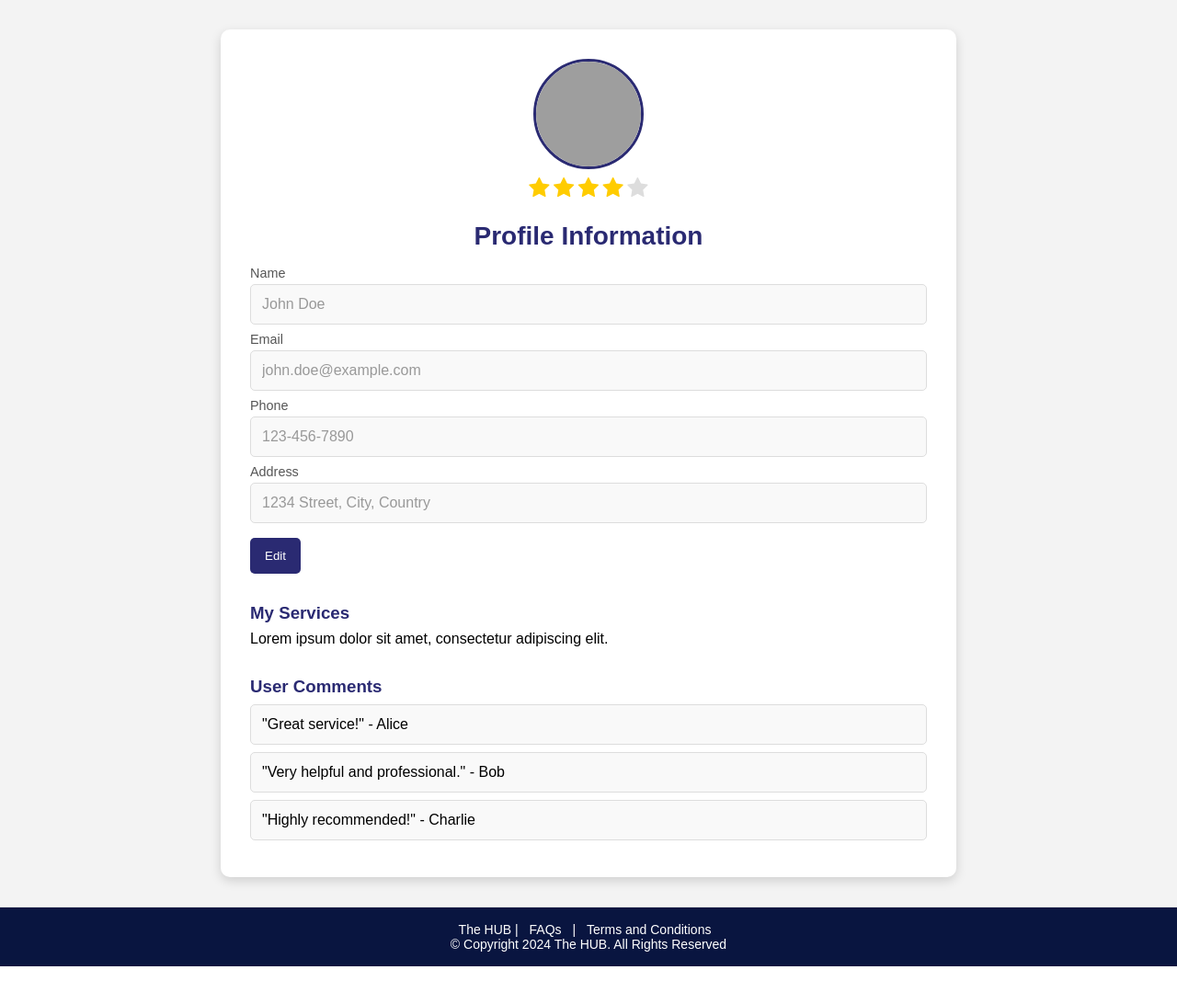
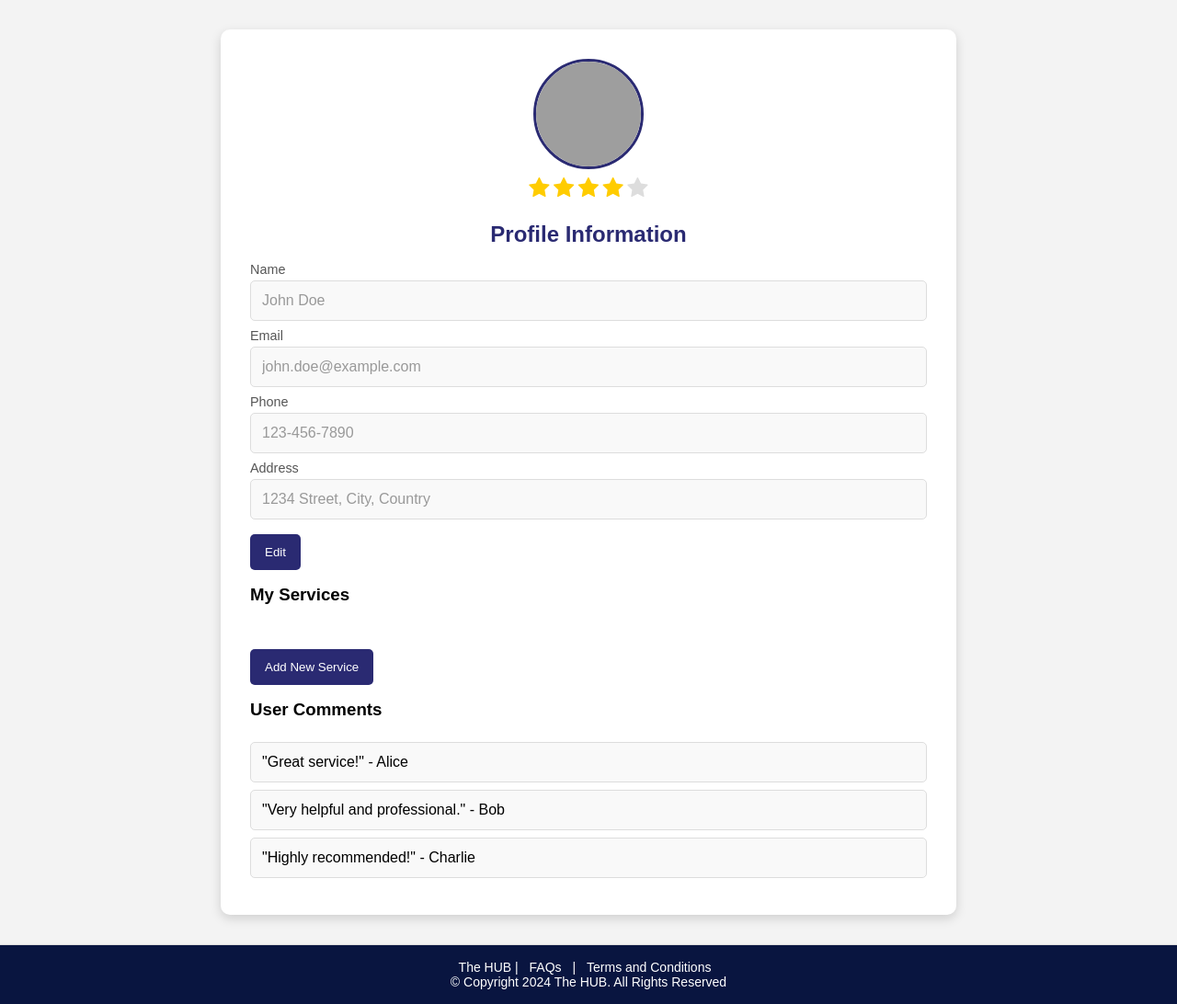
Before and after one commit to vaideheek/CPWC, a PHP site: page /profile.html in a window 1280 px wide. Shown: the part 61-1153 px from the top of the page at 92% size. Before the commit the page ends 1112 px from the top, so only its background shows below. Run offline with PHP 8.4, Linux system fonts and the light colour scheme; grey boxes are pictures that could not be loaded.

Commit message:
profile page

```diff
--- a/frontend/css/profile.css
+++ b/frontend/css/profile.css
@@ -1,125 +1,4 @@
-/* General styles */
-body {
-    font-family: Arial, sans-serif;
-    background-color: #f3f3f3;
-    display: flex;
-    flex-direction: column;
-    min-height: 100vh;
-}
-
-.container {
-    flex: 1;
-    display: flex;
-    justify-content: center;
-    align-items: flex-start;
-    padding: 2rem;
-}
-
-.profile-box {
-    background-color: #fff;
-    padding: 2rem;
-    border-radius: 10px;
-    box-shadow: 0 4px 12px rgba(0, 0, 0, 0.15);
-    width: 100%;
-    max-width: 800px;
-}
-
-.profile-icon {
-    display: flex;
-    flex-direction: column;
-    align-items: center;
-    margin-bottom: 1.5rem;
-}
-
-.profile-icon img {
-    width: 120px;
-    height: 120px;
-    border-radius: 50%;
-    object-fit: cover;
-    /* Ensures the image fills the circle */
-    border: 3px solid #2a2a72;
-}
-
-.rating {
-    margin-top: 0.5rem;
-}
-
-.rating .fa-star {
-    color: #ddd;
-    font-size: 1.5rem;
-}
-
-.rating .yellow {
-    color: #ffcc00;
-}
-
-.profile-info h2 {
-    color: #2a2a72;
-    margin-bottom: 1rem;
-    text-align: center;
-}
-
-form label {
-    display: block;
-    font-size: 0.9rem;
-    margin-top: 0.5rem;
-    color: #555;
-}
-
-form input {
-    width: 100%;
-    padding: 0.75rem;
-    border: 1px solid #ddd;
-    border-radius: 5px;
-    font-size: 1rem;
-    margin-top: 0.25rem;
-    background-color: #f9f9f9;
-}
-
-form input:disabled {
-    color: #999;
-}
-
-#edit-btn {
-    margin-top: 1rem;
-    background-color: #2a2a72;
-    color: #fff;
-    border: none;
-    padding: 0.75rem 1rem;
-    border-radius: 5px;
-    cursor: pointer;
-    transition: background-color 0.3s;
-}
-
-#edit-btn:hover {
-    background-color: #ff5a5f;
-}
-
-.profile-services,
-.profile-comments {
-    margin-top: 2rem;
-}
-
-.profile-services h3,
-.profile-comments h3 {
-    color: #2a2a72;
-    margin-bottom: 0.5rem;
-}
-
-.profile-comments ul {
-    list-style-type: none;
-    padding: 0;
-}
-
-.profile-comments li {
-    background-color: #f9f9f9;
-    margin: 0.5rem 0;
-    padding: 0.75rem;
-    border-radius: 5px;
-    border: 1px solid #ddd;
-}
-
-/* General styles from your signup.css */
+/* General Reset */
 * {
     margin: 0;
     padding: 0;
@@ -134,6 +13,16 @@ body {
     min-height: 100vh;
 }
 
+a {
+    text-decoration: none;
+}
+
+h3 {
+    padding-bottom: 1rem;
+    padding-top: 1rem;
+}
+
+/* Header */
 .header {
     display: flex;
     justify-content: space-between;
@@ -141,10 +30,6 @@ body {
     padding: 1rem 2rem;
     background-color: #fff;
     border-bottom: 1px solid #ddd;
-}
-
-a {
-    text-decoration: none;
 }
 
 .logo {
@@ -160,7 +45,6 @@ a {
 .nav-link {
     color: #555;
     margin-left: 1.5rem;
-    text-decoration: none;
     font-size: 1rem;
     position: relative;
     padding-bottom: 5px;
@@ -187,25 +71,217 @@ a {
     color: #2a2a72;
 }
 
+/* Main Container */
 .container {
     flex: 1;
     display: flex;
     justify-content: center;
-    align-items: center;
+    align-items: flex-start;
     padding: 2rem;
 }
 
+/* Profile Box */
+.profile-box {
+    background-color: #fff;
+    padding: 2rem;
+    border-radius: 10px;
+    box-shadow: 0 4px 12px rgba(0, 0, 0, 0.15);
+    width: 100%;
+    max-width: 800px;
+}
 
-h2 {
+.profile-icon {
+    display: flex;
+    flex-direction: column;
+    align-items: center;
+    margin-bottom: 1.5rem;
+}
+
+.profile-icon img {
+    width: 120px;
+    height: 120px;
+    border-radius: 50%;
+    object-fit: cover;
+    border: 3px solid #2a2a72;
+}
+
+.rating {
+    margin-top: 0.5rem;
+}
+
+.rating .fa-star {
+    color: #ddd;
+    font-size: 1.5rem;
+}
+
+.rating .yellow {
+    color: #ffcc00;
+}
+
+.profile-info h2 {
     color: #2a2a72;
-    margin-bottom: 1.5rem;
-    font-size: 1.75rem;
-    font-weight: 600;
+    margin-bottom: 1rem;
+    text-align: center;
+}
+
+/* Forms */
+form label {
+    display: block;
+    font-size: 0.9rem;
+    margin-top: 0.5rem;
+    color: #555;
+}
+
+form input {
+    width: 100%;
+    padding: 0.75rem;
+    border: 1px solid #ddd;
+    border-radius: 5px;
+    font-size: 1rem;
+    margin-top: 0.25rem;
+    background-color: #f9f9f9;
+}
+
+form input:disabled {
+    color: #999;
+}
+
+#edit-btn,
+#add-service-btn {
+    margin-top: 1rem;
+    background-color: #2a2a72;
+    color: #fff;
+    border: none;
+    padding: 0.75rem 1rem;
+    border-radius: 5px;
+    cursor: pointer;
+    transition: background-color 0.3s;
+}
+
+#edit-btn:hover,
+#add-service-btn:hover {
+    background-color: #ff5a5f;
+}
+
+/* Add Service Form */
+#add-service-form-container {
+    margin-top: 20px;
+    padding: 15px;
+    border: 1px solid #ccc;
+    border-radius: 5px;
+    background-color: #f9f9f9;
+}
+
+#add-service-form label {
+    margin-bottom: 5px;
+    font-weight: bold;
+}
+
+#add-service-form input {
+    margin-bottom: 10px;
+    padding: 8px;
+    border: 1px solid #ccc;
+    border-radius: 4px;
+}
+
+/* File Upload Styling */
+.file-upload-container {
+    display: flex;
+    align-items: center;
+    gap: 10px;
+}
+
+.custom-file-upload {
+    background-color: #2a2a72;
+    color: #fff;
+    border: none;
+    padding: 0.75rem 1rem;
+    border-radius: 5px;
+    cursor: pointer;
+    font-size: 1rem;
+    transition: background-color 0.3s;
+}
+
+.custom-file-upload:hover {
+    background-color: #ff5a5f;
+}
+
+/* Hide the original file input */
+input[type="file"] {
+    display: none;
+}
+
+#file-name {
+    font-size: 0.9rem;
+    color: #555;
+}
+
+.btn {
+
+    margin-top: 1rem;
+    background-color: #2a2a72;
+    color: #fff;
+    border: none;
+    padding: 0.75rem 1rem;
+    border-radius: 5px;
+    cursor: pointer;
+    transition: background-color 0.3s;
+}
+
+.btn:hover {
+    background-color: #ff5a5f;
 }
 
 
+/* Services */
+.service-cards {
+    display: flex;
+    gap: 1rem;
+    overflow-x: auto;
+    padding-bottom: 1rem;
+}
 
+.service-card {
+    flex: 0 0 auto;
+    width: 200px;
+    border-radius: 10px;
+    overflow: hidden;
+    background-color: #e0e0e0;
+    text-align: center;
+    color: #fff;
+    position: relative;
+}
 
+.service-card img {
+    width: 100%;
+    height: 150px;
+    object-fit: cover;
+}
+
+.service-card-title {
+    padding: 1rem;
+    font-weight: bold;
+    background: rgba(0, 0, 0, 0.5);
+    position: absolute;
+    bottom: 0;
+    width: 100%;
+}
+
+/* Comments */
+.profile-comments ul {
+    list-style-type: none;
+    padding: 0;
+}
+
+.profile-comments li {
+    background-color: #f9f9f9;
+    margin: 0.5rem 0;
+    padding: 0.75rem;
+    border-radius: 5px;
+    border: 1px solid #ddd;
+}
+
+/* Footer */
 .footer {
     background-color: #091540;
     padding: 1rem;
@@ -221,6 +297,12 @@ h2 {
     margin: 0 0.5rem;
 }
 
+/* Utility Classes */
+.hidden {
+    display: none;
+}
+
+/* Media Queries */
 @media (max-width: 500px) {
     .form-box {
         padding: 1rem;
--- a/frontend/js/profile.js
+++ b/frontend/js/profile.js
@@ -6,3 +6,56 @@ document.getElementById("edit-btn").addEventListener("click", function () {
 
     this.textContent = isDisabled ? "Save" : "Edit";
 });
+
+
+
+
+// Function to load services from JSON and display them
+async function loadServices() {
+    try {
+        // Fetch the JSON data
+        const response = await fetch('services.json');
+        const services = await response.json();
+
+        // Get the service cards container
+        const serviceCardsContainer = document.getElementById('service-cards');
+
+        // Loop through the services and create each card
+        services.forEach(service => {
+
+            // Create anchor element to wrap the card
+            const anchor = document.createElement('a');
+            anchor.href = service.link;
+            anchor.target = '_blank'; // Open link in a new tab (optional)
+
+            // Create card div
+            const card = document.createElement('div');
+            card.classList.add('service-card');
+
+
+            // Create and append the image
+            const img = document.createElement('img');
+            img.src = service.image;
+            img.alt = service.name;
+            card.appendChild(img);
+
+            // Create and append the service name overlay
+            const cardTitle = document.createElement('div');
+            cardTitle.classList.add('service-card-title');
+            cardTitle.textContent = service.name;
+            card.appendChild(cardTitle);
+
+            // Append card to the anchor
+            anchor.appendChild(card);
+
+            // Append anchor to the container
+            serviceCardsContainer.appendChild(anchor);
+            serviceListElements.appendChild(item);
+        });
+    } catch (error) {
+        console.error('Error loading services:', error);
+    }
+}
+
+
+document.addEventListener('DOMContentLoaded', loadServices);
--- a/frontend/profile.html
+++ b/frontend/profile.html
@@ -53,10 +53,30 @@
             </div>
 
             <!-- Services -->
-            <div class="profile-services">
+            <!-- Services -->
+            <section class="services">
                 <h3>My Services</h3>
-                <p>Lorem ipsum dolor sit amet, consectetur adipiscing elit.</p>
-            </div>
+                <div class="service-cards" id="service-cards"></div>
+                <button id="add-service-btn" class="btn">Add New Service</button>
+                <div id="add-service-form-container" class="hidden">
+                    <form id="add-service-form">
+                        <label for="service-name">Service Name</label>
+                        <input type="text" id="service-name" name="service-name" placeholder="Enter service name"
+                            required>
+                        <label for="service-date">Date</label>
+                        <input type="date" id="service-date" name="service-date" required>
+                        <div class="file-upload-container">
+                            <label for="file-upload" class="custom-file-upload">
+                                Choose File
+                            </label>
+                            <input type="file" id="file-upload" />
+                        </div>
+                        <button type="submit" class="btn">Submit</button>
+                    </form>
+                </div>
+            </section>
+
+
 
             <!-- Comments -->
             <div class="profile-comments">
```
